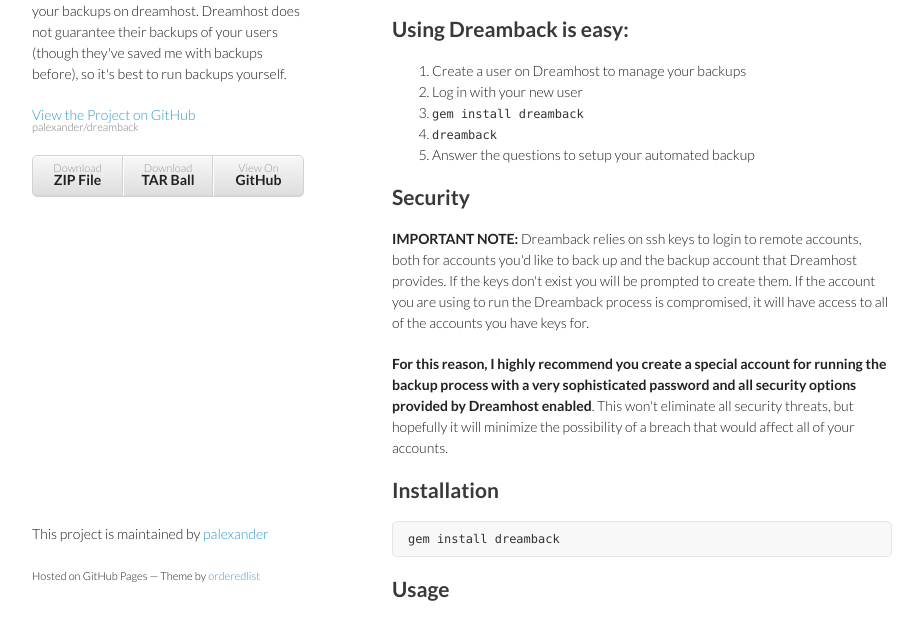
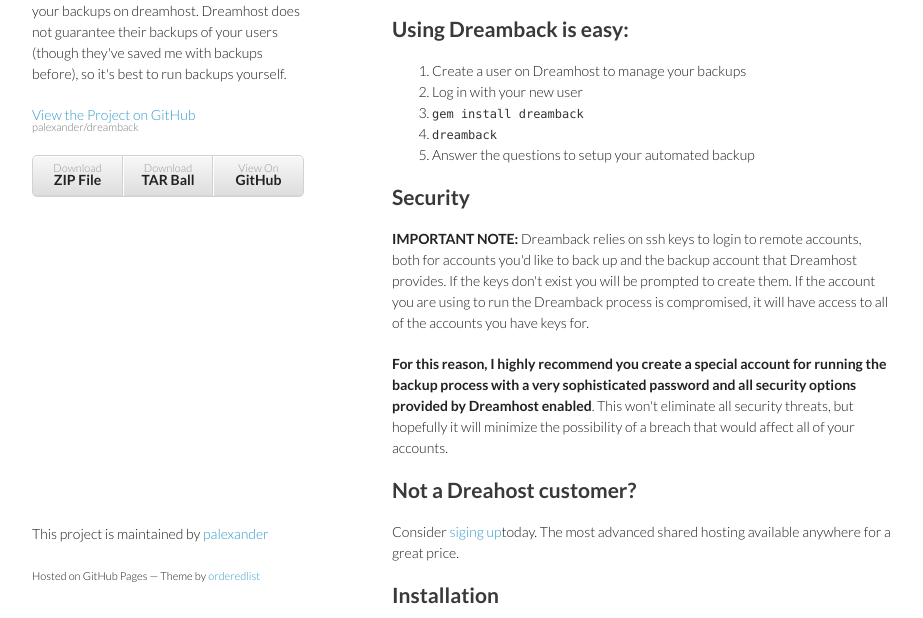
Before and after one commit to palexander/dreamback, a plain HTML site: page index.html in a window 1280 px wide. Shown: the part 145-763 px from the top of the page, without its empty margins (178-1101 px from the left). Drawn offline with Linux system fonts and the light colour scheme.

Commit message:
Update index.html

```diff
--- a/index.html
+++ b/index.html
@@ -46,6 +46,8 @@
 
 <p><strong>For this reason, I highly recommend you create a special account for running the backup process with a very sophisticated password and all security options provided by Dreamhost enabled</strong>. This won't eliminate all security threats, but hopefully it will minimize the possibility of a breach that would affect all of your accounts.</p>
 
+<h2>Not a Dreahost customer?</h2>
+<p>Consider <a href="http://www.dreamhost.com/r.cgi?113038">siging up</a>today. The most advanced shared hosting available anywhere for a great price.</p>
 <h2>Installation</h2>
 
 <pre><code>gem install dreamback
```
